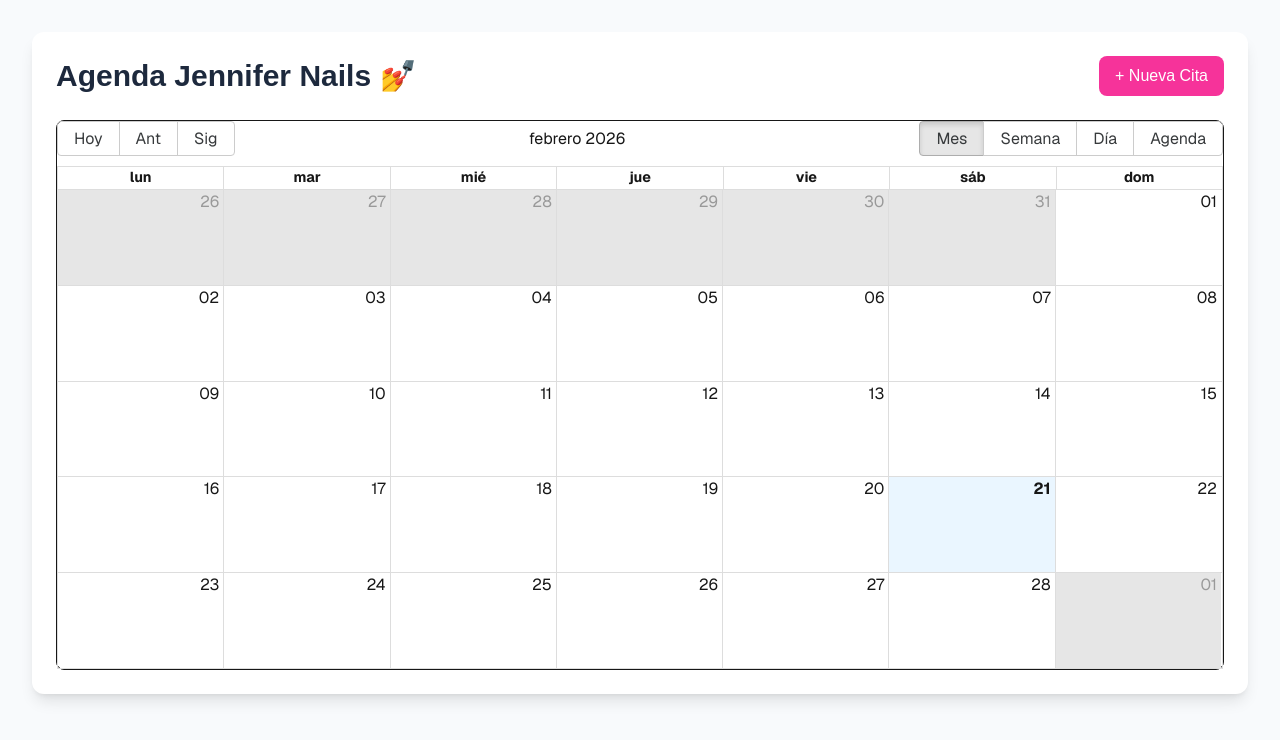
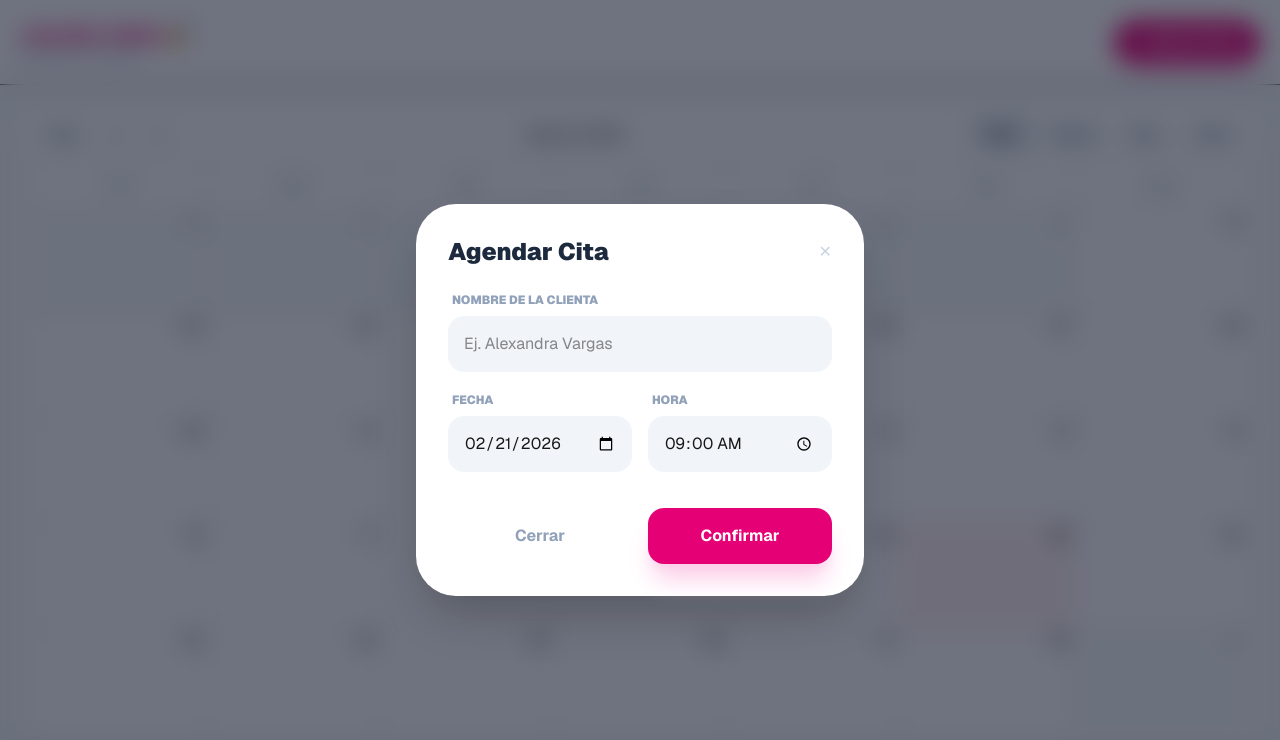
Before and after one commit to ozcaredo89/allatyou-booking, a Next.js app: page / in a window 1280 px wide. Both pictures are taken after a click on the button "+ Nueva Cita". Shown: the top 740 px of the page. Built offline with nearby package versions, Linux system fonts and the light colour scheme; no server answers; the database is empty.

Commit message:
MVP Final: Conexión corregida y formulario de citas funcional

```diff
--- a/app/page.tsx
+++ b/app/page.tsx
@@ -1,98 +1,179 @@
 "use client";
 
 import { useState, useEffect } from 'react';
-import { Calendar, dateFnsLocalizer } from 'react-big-calendar';
+import { Calendar, dateFnsLocalizer, Views } from 'react-big-calendar';
 import { format, parse, startOfWeek, getDay } from 'date-fns';
-import { es } from 'date-fns/locale/es'; // Calendario en español
+import { es } from 'date-fns/locale/es';
+import { supabase } from '../utils/supabase/client';
 import 'react-big-calendar/lib/css/react-big-calendar.css';
-import { supabase } from '../utils/supabase/client';
 
-// Configuración del idioma
-const locales = {
-  'es': es,
-}
-
+const locales = { 'es': es };
 const localizer = dateFnsLocalizer({
-  format,
-  parse,
+  format, parse, getDay, locales,
   startOfWeek: () => startOfWeek(new Date(), { weekStartsOn: 1 }),
-  getDay,
-  locales,
-})
+});
 
 export default function AdminCalendar() {
   const [events, setEvents] = useState<any[]>([]);
+  const [isModalOpen, setIsModalOpen] = useState(false);
+  const [loading, setLoading] = useState(false);
 
-  useEffect(() => {
-    fetchAppointments();
-  }, []);
+  // Estado inicial del formulario
+  const [formData, setFormData] = useState({
+    clientName: '',
+    date: format(new Date(), 'yyyy-MM-dd'),
+    time: '09:00'
+  });
+
+  useEffect(() => { fetchAppointments(); }, []);
 
   const fetchAppointments = async () => {
-    // Traemos las citas cruzando datos con clientes y servicios
     const { data, error } = await supabase
       .from('appointments')
-      .select(`
-        id,
-        start_time,
-        end_time,
-        status,
-        clients ( name ),
-        services ( title )
-      `);
+      .select(`id, start_time, end_time, clients(name)`);
 
-    if (error) {
-      console.error("Error al traer citas:", error);
-      return;
-    }
+    if (error) return console.error(error);
 
-    // Formateamos para que el calendario lo entienda (evadiendo la restricción de TypeScript)
-    const formattedEvents = data?.map((app: any) => {
-      // Supabase a veces devuelve arrays en los joins si no hay tipos estrictos
-      const client = Array.isArray(app.clients) ? app.clients[0] : app.clients;
-      const service = Array.isArray(app.services) ? app.services[0] : app.services;
-
-      return {
+    setEvents(data?.map((app: any) => ({
       id: app.id,
-        title: `${client?.name || 'Bloqueo'} - ${service?.title || 'Personal'}`,
+      title: `💅 ${app.clients?.name || 'Cita'}`,
       start: new Date(app.start_time),
       end: new Date(app.end_time),
+    })) || []);
   };
-    }) || [];
 
-    setEvents(formattedEvents);
+  const handleSave = async (e: React.FormEvent) => {
+    e.preventDefault();
+    setLoading(true);
+
+    // 1. Crear cliente (MVP: Siempre crea uno nuevo o podrías buscarlo)
+    const { data: client, error: cErr } = await supabase
+      .from('clients')
+      .insert([{ name: formData.clientName }])
+      .select()
+      .single();
+
+    if (client) {
+      const start = new Date(`${formData.date}T${formData.time}`);
+      const end = new Date(start.getTime() + 60 * 60 * 1000); // 1 hora de duración
+
+      // 2. Crear la cita
+      const { error: aErr } = await supabase
+        .from('appointments')
+        .insert([{
+          start_time: start.toISOString(),
+          end_time: end.toISOString(),
+          client_id: client.id,
+          status: 'confirmed'
+        }]);
+
+      if (!aErr) {
+        setIsModalOpen(false);
+        setFormData({ ...formData, clientName: '' }); // Limpiar campo
+        fetchAppointments();
+      }
+    }
+    setLoading(false);
   };
 
   return (
-    <div className="p-4 md:p-8 h-screen bg-slate-50">
-      <div className="max-w-7xl mx-auto bg-white p-4 md:p-6 rounded-xl shadow-lg h-[90%] flex flex-col">
-        <div className="flex justify-between items-center mb-6">
-          <h1 className="text-2xl md:text-3xl font-bold text-slate-800">Agenda Jennifer Nails 💅</h1>
-          <button className="bg-pink-500 hover:bg-pink-600 text-white px-4 py-2 rounded-lg font-medium transition-colors">
+    <div className="min-h-screen bg-slate-50 font-sans">
+      <header className="bg-white border-b p-5 sticky top-0 z-10 shadow-sm flex justify-between items-center">
+        <div>
+          <h1 className="text-xl font-black text-pink-600">Jennifer Nails 💅</h1>
+          <p className="text-[10px] text-slate-400 font-bold uppercase tracking-widest">Gestión de Agenda</p>
+        </div>
+        <button
+          onClick={() => setIsModalOpen(true)}
+          className="bg-pink-600 text-white px-6 py-2.5 rounded-full font-bold shadow-lg shadow-pink-200 active:scale-95 transition-all"
+        >
           + Nueva Cita
         </button>
-        </div>
+      </header>
 
-        <div className="flex-grow">
+      <main className="p-4 max-w-7xl mx-auto h-[calc(100vh-120px)]">
+        <div className="bg-white rounded-3xl shadow-xl overflow-hidden h-full border border-slate-100">
           <Calendar
             localizer={localizer}
             events={events}
-            startAccessor="start"
-            endAccessor="end"
             culture="es"
-            messages={{
-              next: "Sig",
-              previous: "Ant",
-              today: "Hoy",
-              month: "Mes",
-              week: "Semana",
-              day: "Día",
-              agenda: "Agenda"
-            }}
-            style={{ height: '100%' }}
-            className="rounded-lg border font-sans"
+            messages={{ today: "Hoy", next: ">", previous: "<", month: "Mes", agenda: "Lista" }}
+            className="modern-calendar"
+          />
+        </div>
+      </main>
+
+      {/* MODAL DE AGENDAMIENTO */}
+      {isModalOpen && (
+        <div className="fixed inset-0 bg-slate-900/60 backdrop-blur-md flex items-center justify-center z-50 p-4">
+          <div className="bg-white rounded-[2.5rem] p-8 w-full max-w-md shadow-2xl animate-in fade-in zoom-in duration-200">
+            <div className="flex justify-between items-center mb-6">
+              <h2 className="text-2xl font-black text-slate-800">Agendar Cita</h2>
+              <button onClick={() => setIsModalOpen(false)} className="text-slate-300 hover:text-slate-500">✕</button>
+            </div>
+
+            <form onSubmit={handleSave} className="space-y-5">
+              <div>
+                <label className="block text-xs font-black text-slate-400 uppercase mb-2 ml-1">Nombre de la Clienta</label>
+                <input
+                  required
+                  className="w-full bg-slate-100 border-none rounded-2xl p-4 focus:ring-2 focus:ring-pink-500 outline-none transition-all"
+                  placeholder="Ej. Alexandra Vargas"
+                  value={formData.clientName}
+                  onChange={e => setFormData({...formData, clientName: e.target.value})}
+                />
+              </div>
+
+              <div className="grid grid-cols-2 gap-4">
+                <div>
+                  <label className="block text-xs font-black text-slate-400 uppercase mb-2 ml-1">Fecha</label>
+                  <input
+                    type="date"
+                    className="w-full bg-slate-100 border-none rounded-2xl p-4 outline-none"
+                    value={formData.date}
+                    onChange={e => setFormData({...formData, date: e.target.value})}
+                  />
+                </div>
+                <div>
+                  <label className="block text-xs font-black text-slate-400 uppercase mb-2 ml-1">Hora</label>
+                  <input
+                    type="time"
+                    className="w-full bg-slate-100 border-none rounded-2xl p-4 outline-none"
+                    value={formData.time}
+                    onChange={e => setFormData({...formData, time: e.target.value})}
                   />
                 </div>
               </div>
+
+              <div className="flex gap-4 pt-4">
+                <button
+                  type="button"
+                  onClick={() => setIsModalOpen(false)}
+                  className="flex-1 py-4 font-bold text-slate-400"
+                >
+                  Cerrar
+                </button>
+                <button
+                  disabled={loading}
+                  className="flex-1 bg-pink-600 text-white py-4 rounded-2xl font-bold shadow-xl shadow-pink-200 active:scale-95 transition-all disabled:opacity-50"
+                >
+                  {loading ? 'Agendando...' : 'Confirmar'}
+                </button>
+              </div>
+            </form>
+          </div>
+        </div>
+      )}
+
+      <style jsx global>{`
+        .modern-calendar { padding: 15px; border: none !important; }
+        .rbc-header { padding: 15px !important; font-weight: 800 !important; color: #94a3b8 !important; text-transform: uppercase; font-size: 0.7rem; letter-spacing: 0.05em; }
+        .rbc-event { background: #db2777 !important; border-radius: 12px !important; border: none !important; padding: 5px 10px !important; font-size: 0.8rem; font-weight: 600; }
+        .rbc-today { background: #fff1f2 !important; }
+        .rbc-off-range-bg { background: #f8fafc !important; }
+        .rbc-toolbar button { border-radius: 10px !important; border: 1px solid #f1f5f9 !important; font-weight: 700 !important; color: #64748b !important; }
+        .rbc-toolbar button.rbc-active { background: #f1f5f9 !important; color: #1e293b !important; }
+      `}</style>
     </div>
   );
 }
```
Lines whose indentation alone changed are shown as unchanged.
